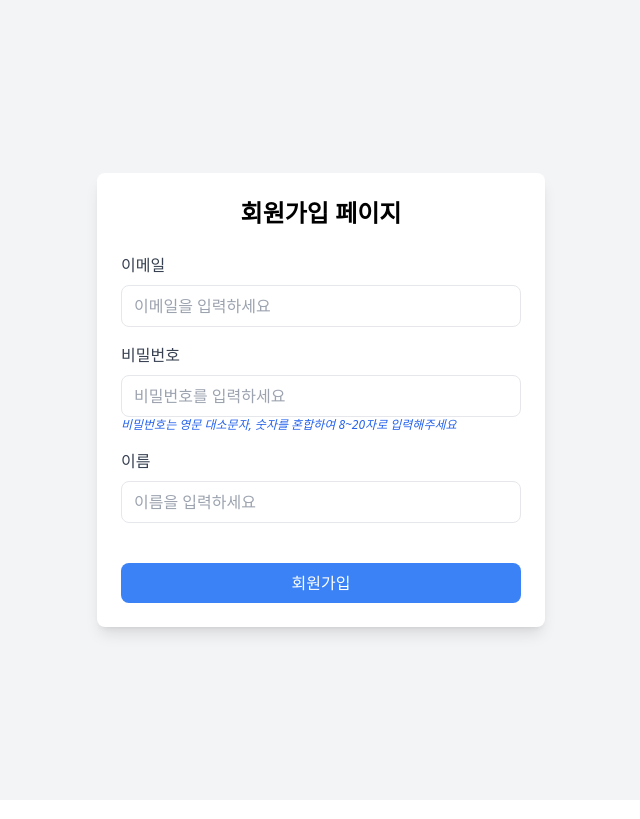
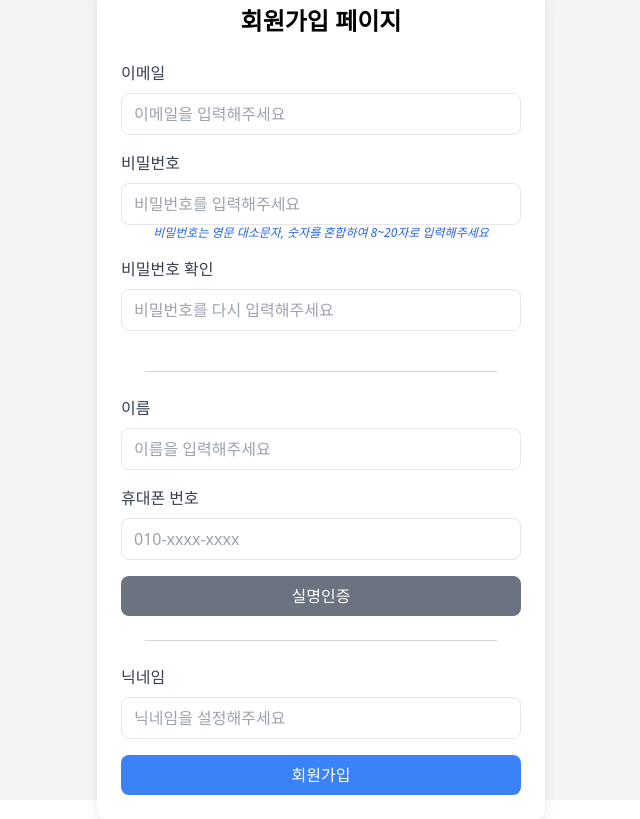
Before and after one commit to OurHomeRecipe/our-home-recipe-frontend, a React (Create React App) app: page /signup in a window 1280 px wide. Shown: the whole page, without its empty margins (319-959 px from the left). Built offline with nearby package versions, Linux system fonts and the light colour scheme.

Commit message:
회원가입 구현 진행 중

```diff
--- a/src/appmain/SignupPage.tsx
+++ b/src/appmain/SignupPage.tsx
@@ -1,31 +1,62 @@
 import React, { useState } from "react";
 
+// 각 입력 항목에 대한 state 관리 (이메일, 비밀번호, 비밀번호 확인, 닉네임, 휴대폰 번호) ✅
+// 이메일 유효성 검사
+// 비밀번호 유효성 검사
+// 비밀번호 확인 일치 검사
+// 휴대폰 번호 유효성 검사
+// 유효성 검사에 따른 실시간 피드백 표시
+// 이메일, 비밀번호, 닉네임이 유효할 때 회원가입 버튼 활성화
+// 회원가입 성공 시 페이지 이동 (예: 메인 페이지 또는 로그인 페이지)
+// 닉네임 및 이메일 중복 체크 기능
+
 function SignupPage() {
-    const [email, setEmail] = useState('');
-    const [password, setPassword] = useState('');
+    const [email, setEmail] = useState<string>('');
+    const [password, setPassword] = useState<string>('');
+    const [confirmPassword, setConfirmPassword] = useState<string>('');
+    const [username, setUsername] = useState<string>('');
+    const [phoneNumber, setPhoneNumber] = useState<string>('');
+    const [nickname, setNickname] = useState<string>('');
+
     const emailRegEx = /^[A-Za-z0-9]([-_.]?[A-Za-z0-9])*@[A-Za-z0-9]([-_.]?[A-Za-z0-9])*\.[A-Za-z]{2,3}$/i;
-    const passwordRegEx = /^[A-Za-z0-9]{8,20}$/
+    const passwordRegEx = /^[A-Za-z0-9!@#$%^&*]{8,20}$/;
+    const confirmPasswordRegEx = /^[A-Za-z0-9!@#$%^&*]{8,20}$/;
+    const usernameRegEx = /^[가-힣]{2,10}$/;
+    const phoneNumberRegEx = /^01[016789]-?([0-9]{3,4})-?([0-9]{4})$/;
+    const nicknameRegEx = /^[a-z0-9가-힣]{2,10}$/;
 
-    const emailCheck = (userEmail:string) => {
-        return emailRegEx.test(userEmail); //형식에 맞을 경우, true 리턴
-    }
+    const emailCheck = (userEmail:string) => emailRegEx.test(userEmail); //형식에 맞을 경우, true 리턴
 
     const passwordCheck = (password:string) => {
         if(password.match(passwordRegEx)===null) { //형식에 맞지 않을 경우 아래 콘솔 출력
-        alert('비밀번호 형식을 확인해주세요');
-        }
+            alert('비밀번호 형식을 확인해주세요');
+            return false;
+        } else { return true; }
     }
+
+    const confirmPasswordCheck = (password: string, confirmPassword: string) => {
+        if(password !== confirmPassword){ // 비밀번호와
+            return false;
+        } else { return true; }
+    }
+
+    const usernameCheck = (username:string) => usernameRegEx.test(username);
+
+    function signup(){
+
+    }
+
     return (
         <div className="flex items-center justify-center h-screen bg-gray-100">
             <div className="bg-white p-6 rounded-lg shadow-lg w-full max-w-md">
                 <h2 className="text-2xl font-bold mb-6 text-center">회원가입 페이지</h2>
-                <form>
+                <form onSubmit={signup}>
                     <div className="mb-4">
                         <label className="block text-gray-700 mb-2">이메일</label>
                         <input
                             className="w-full px-3 py-2 border rounded-lg text-gray-700 focus:outline-none"
                             type="email"
-                            placeholder="이메일을 입력하세요"
+                            placeholder="이메일을 입력해주세요"
                             value={email}
                             onChange={(e) => setEmail(e.target.value)}
                         />
@@ -35,23 +66,64 @@ function SignupPage() {
                         <input
                             className="w-full px-3 py-2 border rounded-lg text-gray-700 focus:outline-none"
                             type="password"
-                            placeholder="비밀번호를 입력하세요"
+                            placeholder="비밀번호를 입력해주세요"
                             value={password}
                             onChange={(e) => setPassword(e.target.value)}
                         />
-                        <p className="text-xs italic text-blue-600">비밀번호는 영문 대소문자, 숫자를 혼합하여 8~20자로 입력해주세요</p>
+                        <p className="text-xs italic text-blue-600 text-center">비밀번호는 영문 대소문자, 숫자를 혼합하여 8~20자로 입력해주세요</p>
                     </div>
+                    <div className="mb-4">
+                        <label className="block text-gray-700 mb-2">비밀번호 확인</label>
+                        <input
+                            className="w-full px-3 py-2 border rounded-lg text-gray-700 focus:outline-none"
+                            type="password"
+                            placeholder="비밀번호를 다시 입력해주세요"
+                            value={password}
+                            onChange={(e) => setConfirmPassword(e.target.value)}
+                        />
+                        {
+                            (password===confirmPassword)? null : <p className="text-xs italic text-red-600 text-center">비밀번호가 일치하지 않습니다</p>
+                        }
+                    </div>
+                    <br />
+                    {/* 수평 구분선 */}
+                    <div className="border-t border-gray-300 w-auto mx-6"></div>
+                    <br />
                     <div className="mb-4">
                         <label className="block text-gray-700 mb-2">이름</label>
                         <input
                             className="w-full px-3 py-2 border rounded-lg text-gray-700 focus:outline-none"
                             type="email"
-                            placeholder="이름을 입력하세요"
+                            placeholder="이름을 입력해주세요"
                             value={email}
                         />
                     </div>
-
+                    <div className="mb-4">
+                        <label className="block text-gray-700 mb-2">휴대폰 번호</label>
+                        <input
+                            className="w-full px-3 py-2 border rounded-lg text-gray-700 focus:outline-none"
+                            type="email"
+                            placeholder="010-xxxx-xxxx"
+                            value={email}
+                        />
+                    </div>
+                    <button
+                        type="submit"
+                        className="w-full bg-gray-500 text-white py-2 rounded-lg hover:bg-gray-600 transition duration-200">실명인증</button>
                     <br />
+                    <br />
+                    {/* 수평 구분선 */}
+                    <div className="border-t border-gray-300 w-auto mx-6"></div>
+                    <br />
+                    <div className="mb-4">
+                        <label className="block text-gray-700 mb-2">닉네임</label>
+                        <input
+                            className="w-full px-3 py-2 border rounded-lg text-gray-700 focus:outline-none"
+                            type="email"
+                            placeholder="닉네임을 설정해주세요"
+                            value={email}
+                        />
+                    </div>
                     <button
                         type="submit"
                         className="w-full bg-blue-500 text-white py-2 rounded-lg hover:bg-blue-600 transition duration-200">회원가입</button>
```
